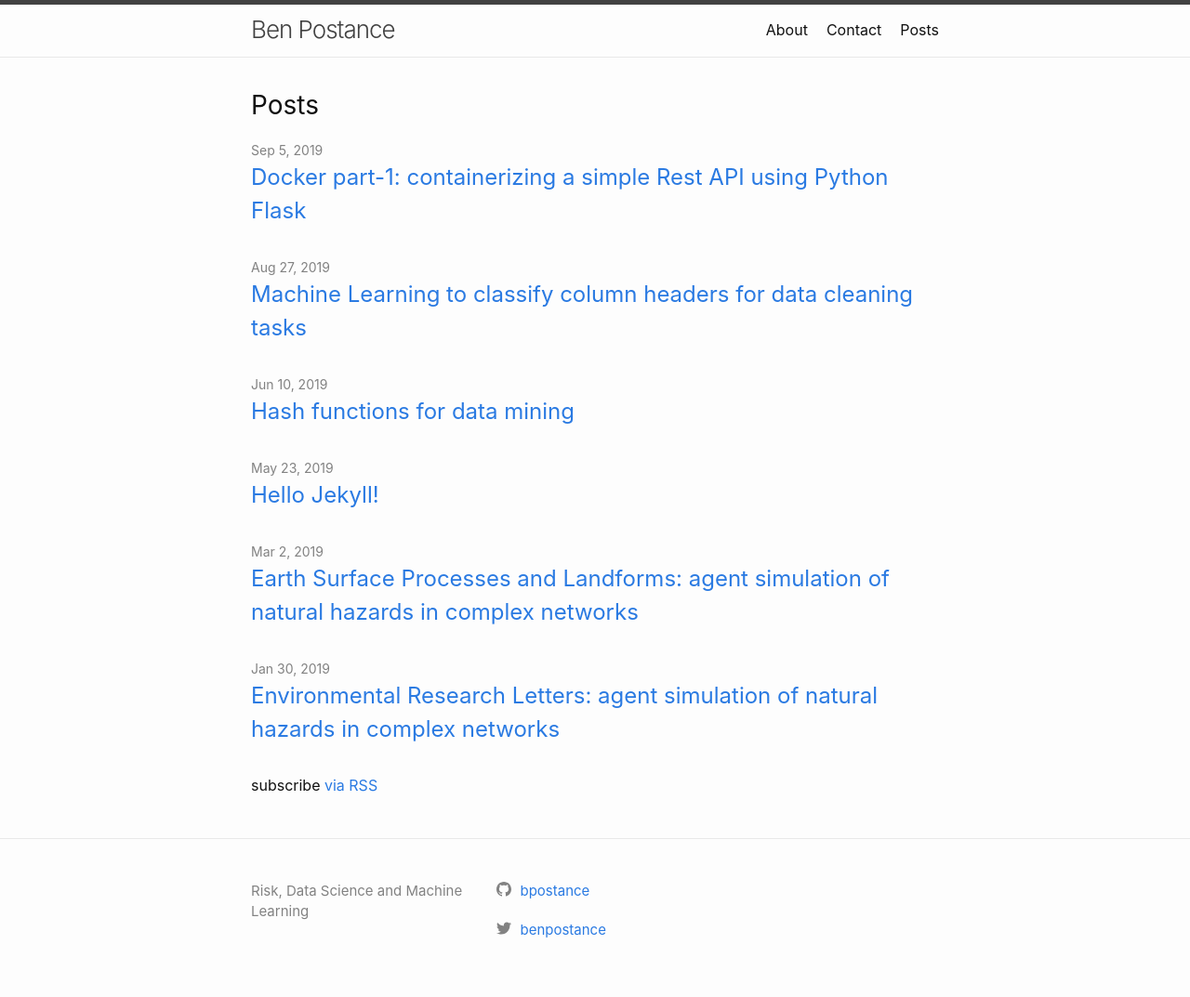
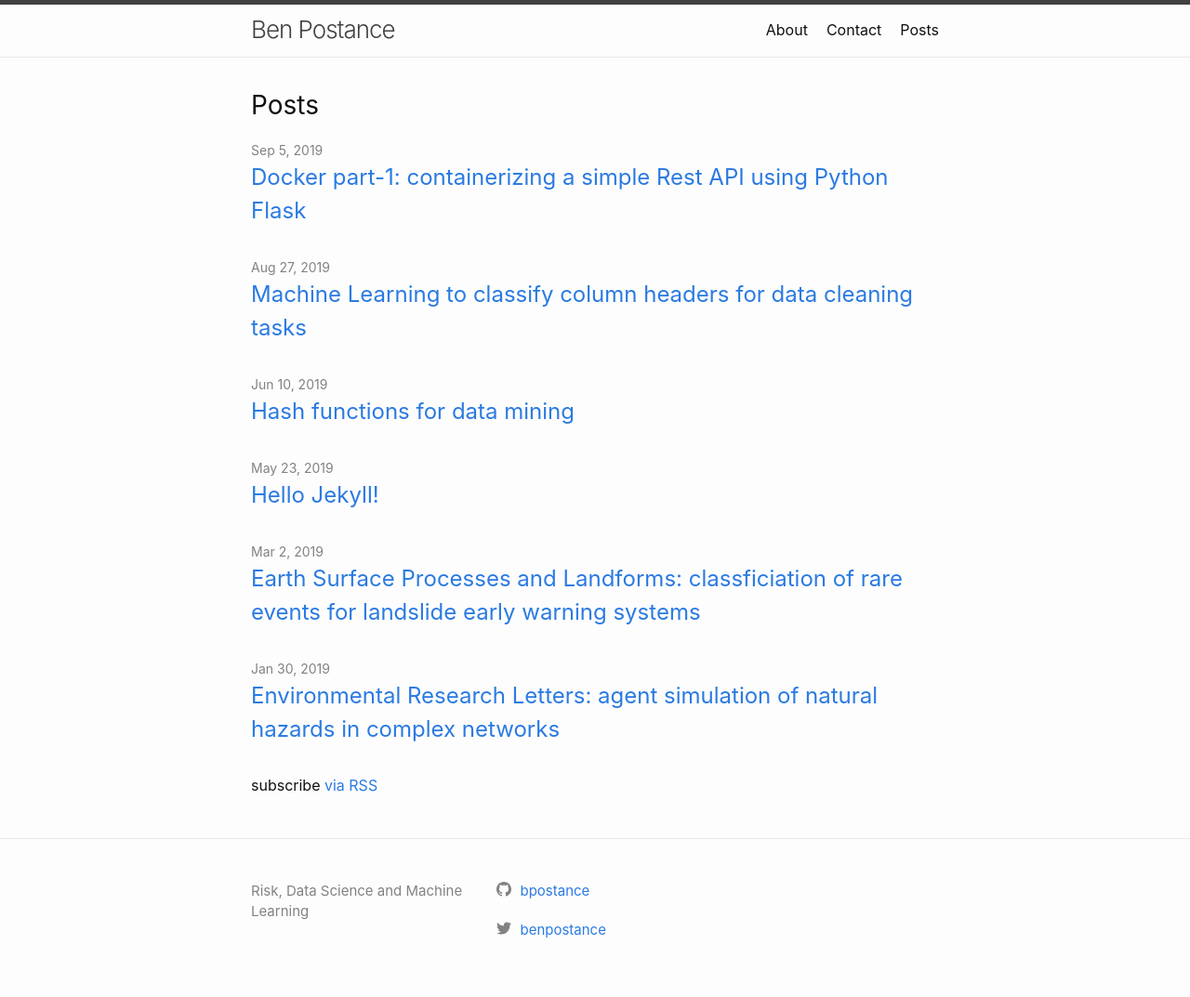
Before and after one commit to bpostance/bpostance.github.io, a Jekyll site: the page built from index.md, in a window 1280 px wide. Shown: the whole page at 93% size. Built offline with Jekyll 4.4.1, drawn with Linux system fonts in a browser that asks for light colours.

Commit message:
update: ESPL post title

```diff
--- a/_posts/2019-02-30-espl-landslide-threshold-classification.md
+++ b/_posts/2019-02-30-espl-landslide-threshold-classification.md
@@ -1,6 +1,6 @@
 ---
 layout: post
-title:  "Earth Surface Processes and Landforms: agent simulation of natural hazards in complex networks"
+title:  "Earth Surface Processes and Landforms: classficiation of rare events for landslide early warning systems"
 date:   2019-02-30 18:00:00 +0000
 comments: true
 categories: [paper]
```
